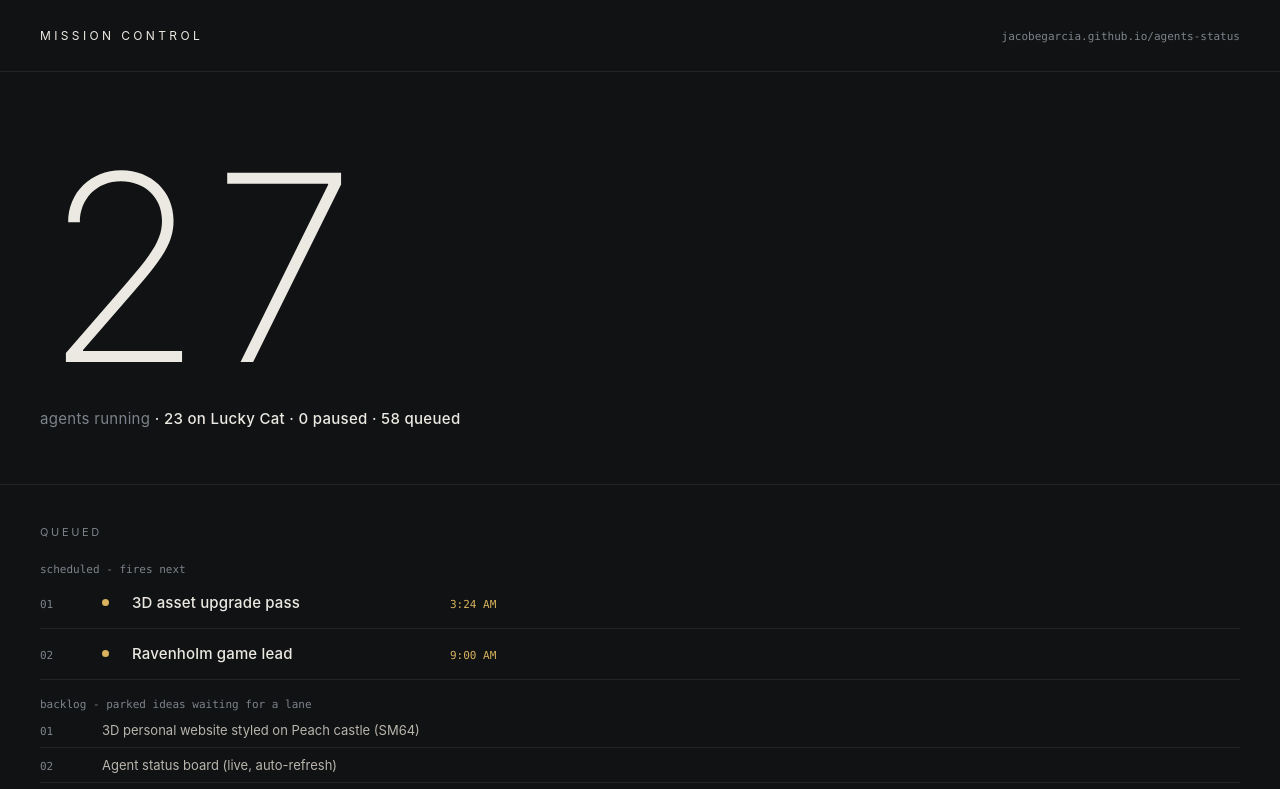
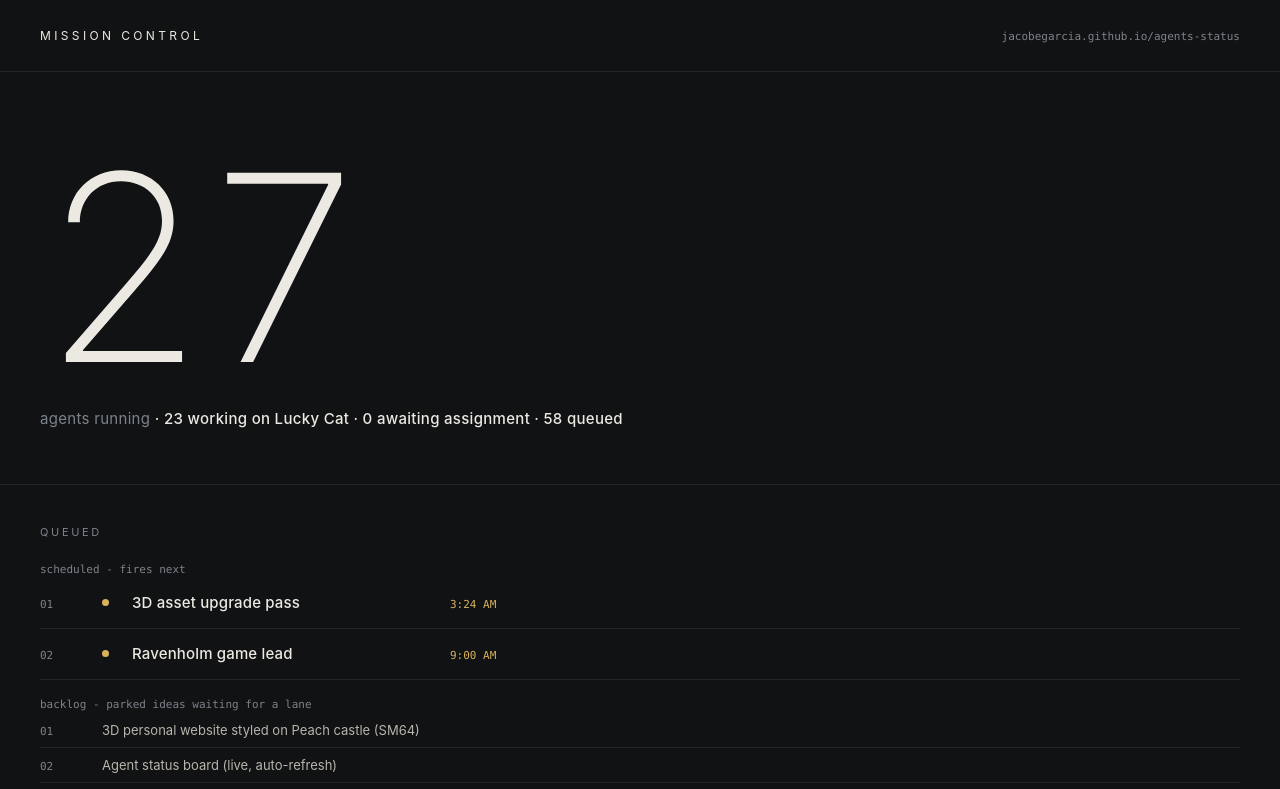
Before and after one commit to JacobEGarcia/agents-status, a plain HTML site: page index.html in a window 1280 px wide. Shown: the top 789 px of the page. Drawn offline with Linux system fonts and the light colour scheme.

Commit message:
Update index.html

```diff
--- a/index.html
+++ b/index.html
@@ -157,8 +157,8 @@ async function load() {
     const q = d.queued || { scheduled: [], backlog: [], backlog_total: 0 };
     const lc = d.lucky_cat_count || 0, pz = d.paused_count || 0;
     document.getElementById('countLabel').innerHTML =
-      'agents running <strong>&middot; ' + esc(String(lc)) + ' on Lucky Cat &middot; ' +
-      esc(String(pz)) + ' paused &middot; ' + esc(String(q.backlog_total)) + ' queued</strong>';
+      'agents running <strong>&middot; ' + esc(String(lc)) + ' working on Lucky Cat &middot; ' +
+      esc(String(pz)) + ' awaiting assignment &middot; ' + esc(String(q.backlog_total)) + ' queued</strong>';
     document.getElementById('updated').textContent = 'updated ' + d.generated_at;
     const list = document.getElementById('list');
     list.innerHTML = '';
@@ -204,9 +204,9 @@ async function load() {
     }
 
     // RUNNING
-    const laneOf = a => a.lane || (a.kind === 'system' ? 'system' : 'paused');
-    const lucky = d.agents.filter(a => laneOf(a) === 'luckycat');
-    const paused = d.agents.filter(a => laneOf(a) === 'paused');
+    const laneOf = a => a.lane || (a.kind === 'system' ? 'system' : 'awaiting');
+    const lucky = d.agents.filter(a => laneOf(a) === 'working' || laneOf(a) === 'luckycat');
+    const paused = d.agents.filter(a => laneOf(a) === 'awaiting' || laneOf(a) === 'paused');
     const systems = d.agents.filter(a => a.kind === 'system');
     const section = (label, arr, sys) => {
       if (!arr.length) return;
@@ -227,8 +227,8 @@ async function load() {
         list.appendChild(row);
       });
     };
-    section('Lucky Cat focus', lucky, false);
-    section('Paused - non-Lucky work held, ready to redeploy', paused, false);
+    section('Lucky Cat - working now', lucky, false);
+    section('Awaiting specific Lucky Cat assignment', paused, false);
     section('System', systems, true);
   } catch (e) {
     document.getElementById('list').innerHTML = '<div class="err">Could not load agents.json</div>';
```
